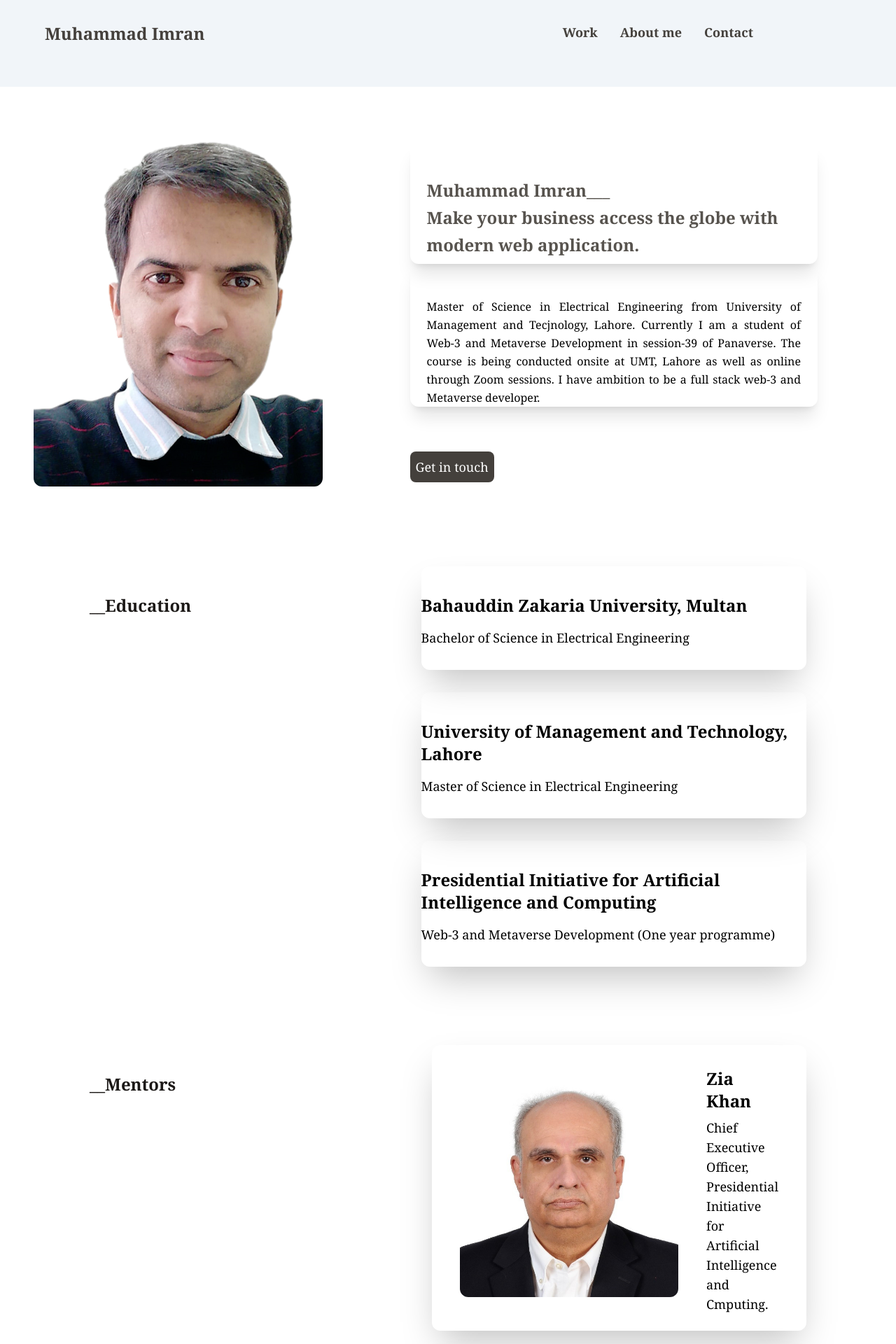
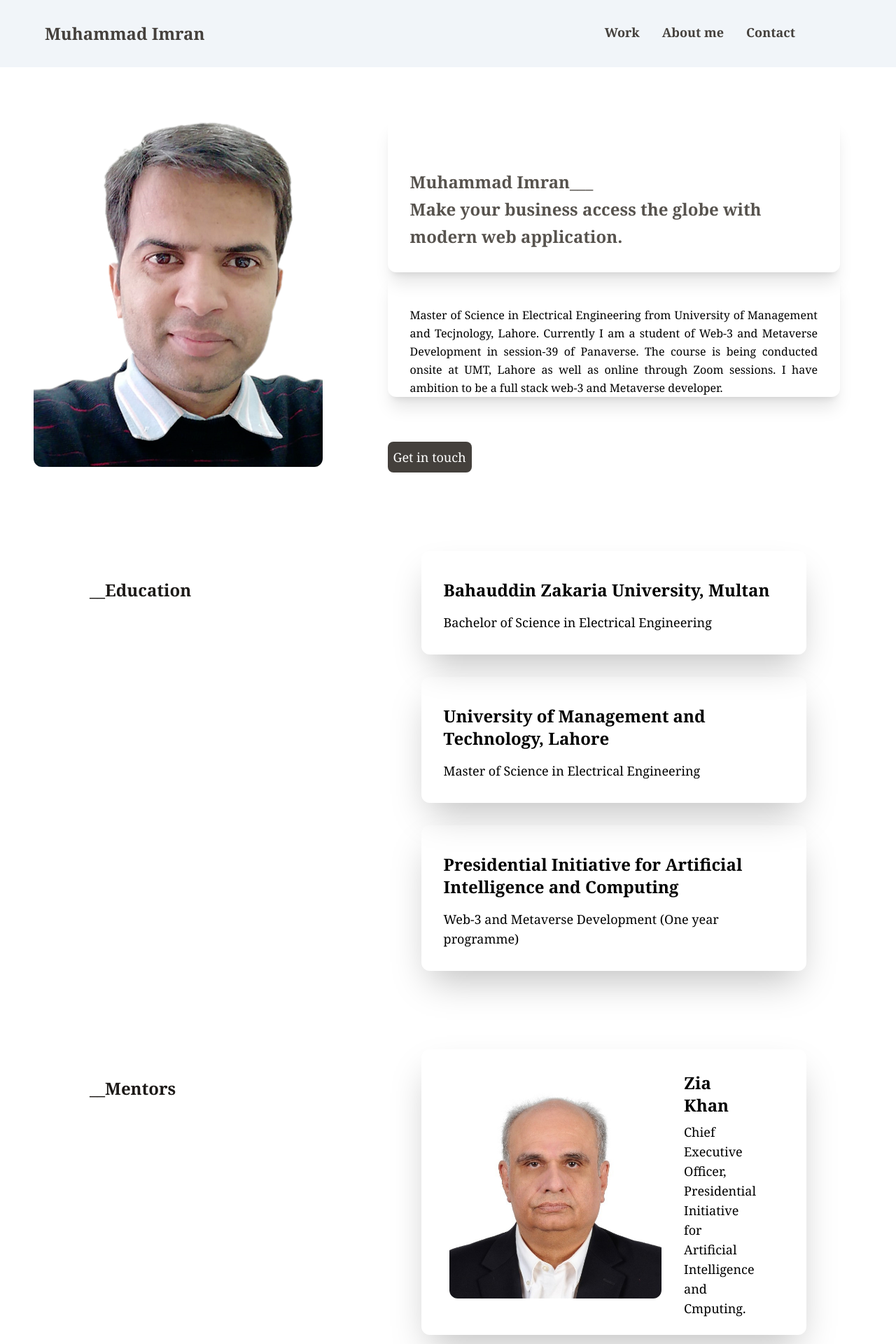
Before and after one commit to Imran691/resume-app, a Next.js app: page / in a window 1280 px wide. Shown: the top 1920 px of the page at 70% size. Built offline with nearby package versions, Linux system fonts and the light colour scheme.

Commit message:
header set right

```diff
--- a/components/Education.tsx
+++ b/components/Education.tsx
@@ -2,21 +2,21 @@ import React from "react";
 
 export default function Education() {
   return (
-    <div className="flex flex-col md:flex-row py-10 bg-white px-12 font-serif">
+    <div className="flex flex-col md:flex-row py-10 bg-white px-2 md:px-12 font-serif">
 
       <div className="w-full md:w-2/5 px-2 md:px-20 text-2xl  text-stone-900 font-bold py-10">__Education</div>
 
       <div className="w-full md:w-3/5 px-2 md:px-20 flex-grow">
 
-        <div className= "items-center shadow-2xl mb-8 rounded-xl">
+        <div className= "items-center shadow-2xl mb-8 rounded-xl px-4 md:px-8">
           <h1 className="py-10 text:xl md:text-2xl font-bold pb-4">Bahauddin Zakaria University, Multan</h1>
           <p className="text-lg pb-8">Bachelor of Science in Electrical Engineering</p>
         </div>
-        <div className= "items-center shadow-2xl mb-8 rounded-xl">
+        <div className= "items-center shadow-2xl mb-8 rounded-xl px-4 md:px-8">
           <h1 className="py-10 text-xl md:text-2xl font-bold pb-4">University of Management and Technology, Lahore</h1>
           <p className="text-lg pb-8">Master of Science in Electrical Engineering</p>
         </div>
-        <div className= "items-center shadow-2xl mb-8 rounded-xl">
+        <div className= "items-center shadow-2xl mb-8 rounded-xl px-4 md:px-8">
           <h1 className="py-10 text-xl md:text-2xl font-bold pb-4">Presidential Initiative for Artificial Intelligence and Computing</h1>
           <p className="text-lg pb-8">Web-3 and Metaverse Development (One year programme)</p>
         </div>
--- a/components/Header.tsx
+++ b/components/Header.tsx
@@ -7,17 +7,19 @@ export default function Header() {
     <div className="flex bg-slate-100 text-lg py-4 sm:py-8 px-4 sm:px-16 text-stone-700 font-serif font-bold">
       <div className="flex-grow hover:underline text-lg md:text-2xl">Muhammad Imran</div>
 
-      <div>
+
         <ul className="flex px-16 invisible sm:visible flex-wrap">
           <li className=" px-4 hover:underline ">Work</li>
           <li className=" px-4 hover:underline ">About me</li>
           <li className=" px-4 hover:underline ">Contact</li>
         </ul>
-      </div>
 
-      <div className="block visible sm:invisible flex-shrink-0 rounded-full">
+
+      {/* <div className="visible sm:invisible flex-shrink-0 rounded-full">
         <Image src={Menu} alt="menu-icon" height={60} width={60} />
       </div>
+       */}
+
     </div>
   );
 }
--- a/components/Main.tsx
+++ b/components/Main.tsx
@@ -13,14 +13,14 @@ export default function Main() {
         </div>
 
 
-        <div className='w-full sm:w-3/5 px-2 md:px-16 py-2 md:py-10'>
-          <div className='shadow-xl rounded-xl px-2 md:px-6 p-2'>
+        <div className='w-full sm:w-3/5 px-2 md:px-8 py-2 md:py-8'>
+          <div className='shadow-xl rounded-xl px-4 md:px-8 md:p-8'>
             <p className='font-bold text-2xl leading-relaxed pt-10 text-stone-600'>{name} </p>
             <p className='font-bold text-2xl leading-relaxed  text-stone-600'>{message}</p>
             </div>
 
             <div>
-            <p className='text-normal  text-justify pt-12 leading-relaxed shadow-xl rounded-xl px-6'>{aboutMe}</p>
+            <p className='text-normal  text-justify pt-12 leading-relaxed shadow-xl rounded-xl px-4 md:px-8'>{aboutMe}</p>
             </div>
 
             <div>
--- a/components/Mentors.tsx
+++ b/components/Mentors.tsx
@@ -4,13 +4,13 @@ import Image from "next/image";
 
 export default function Mentors() {
   return (
-    <div className="flex flex-col md:flex-row py-10 bg-white px-12 font-serif">
+    <div className="flex flex-col md:flex-row py-10 bg-white px-2 md:px-12 font-serif">
 
       <div className="w-full md:w-2/5 px-2 md:px-20 text-2xl  text-stone-900 font-bold py-10">
         __Mentors
       </div>
 
-      <div className="w-full md:w-3/5 px-2 md:px-20 flex-grow ml-2 md:ml-6">
+      <div className="w-full md:w-3/5 px-2 md:px-20 flex-grow">
         <div>
           {mentors.map((ment) => (
             <div
@@ -27,7 +27,7 @@ export default function Mentors() {
                 />
               </div>
 
-              <div className="flex-col py-6 flex flex-[2] text-left pl-10 text-lg">
+              <div className="flex-col py-6 flex flex-[2] text-left px-4 md:px-8 text-lg">
                 <h1 className="pt-2 text-xl md:text-2xl font-bold">{ment.title}</h1>
                 <p className="pt-2 text-lg">{ment.intro}</p>
               </div>
```
